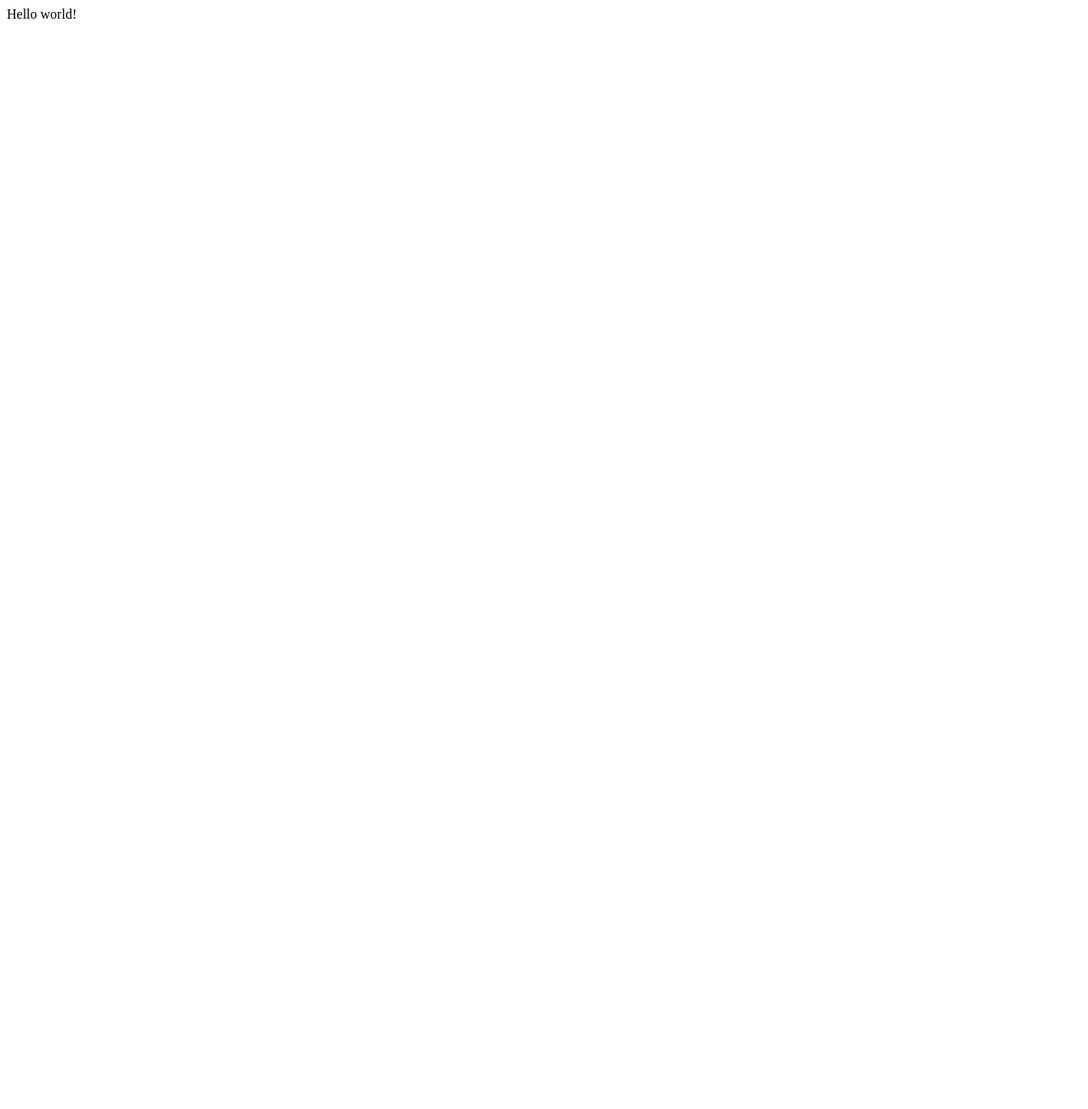
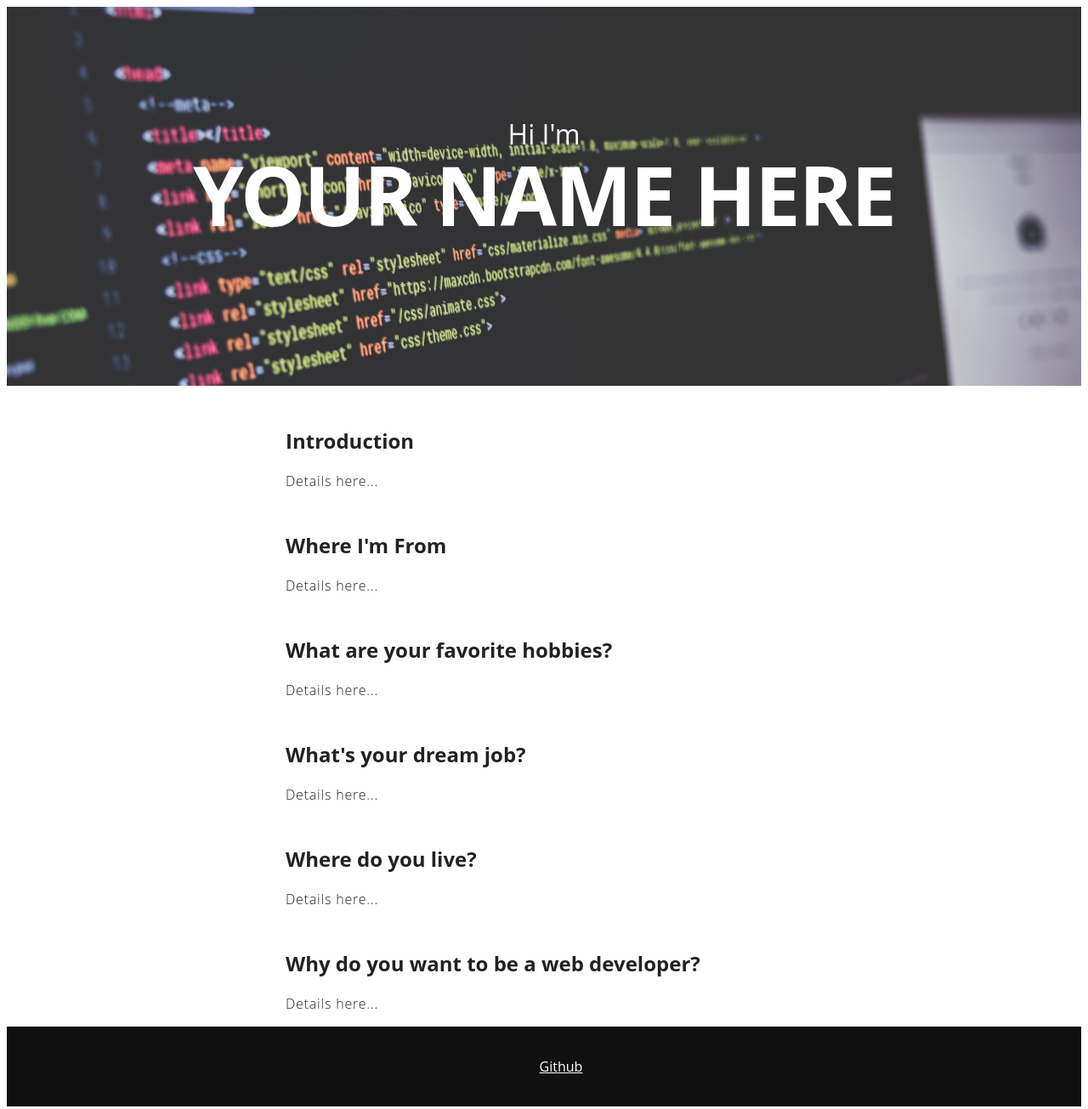
Before and after one commit to ahmedjalal93/ahmedjalal93.github.io, a plain HTML site: page index.html in a window 1280 px wide. Shown: the whole page at 85% size. Before the commit the page ends 800 px from the top, so only its background shows below. Drawn offline with Linux system fonts and the light colour scheme.

Commit message:
my first page

```diff
--- /dev/null
+++ b/css/style.css
@@ -0,0 +1,70 @@
+body {
+    color: #222222;
+    font-size: 1em;
+    font-family: "Open Sans", "Helvetica Neue", sans-serif;
+}
+
+.content-footer,
+.masthead-heading,
+.masthead-intro {
+  text-align: center;
+}
+
+.masthead {
+  padding: 6em 0;
+  background-image: url('../img/code.jpg');
+  background-size: cover;
+  background-repeat: no-repeat;
+}
+
+.masthead-intro {
+    margin-bottom: 0.1em;
+    font-size: 2em;
+    color: #ffffff;
+}
+
+.masthead-heading {
+    margin-top: -0.2em;
+    font-weight: bold;
+    font-size: 6em;
+    letter-spacing: -0.02em;
+    text-transform: uppercase;
+    color: #ffffff;
+}
+
+.details {
+    max-width: 38em;
+    margin-left: auto;
+    margin-right: auto;
+    margin-top: 2em;
+}
+
+.details > p {
+    font-weight: 300;
+    letter-spacing: 0.05em;
+}
+
+.details > h2 {
+    font-size: 1.2em;
+    font-weight: bold;
+    margin: 2em 0 1em 0;
+}
+
+section > h1 {
+    margin-top: 2em;
+}
+
+#footer {
+  padding: 20px 0;
+  text-align: center;
+  background-color: #111111;
+  text-decoration: none;
+}
+
+#footer a {
+  color: #ffffff;
+}
+.social > li {
+  display: inline-block;
+  margin: 0 5px;
+}
--- a/index.html
+++ b/index.html
@@ -1 +1,40 @@
-Hello world!
+<!doctype html>
+
+<html lang="en">
+
+<head>
+    <meta charset="utf-8">
+
+    <title>About Me</title>
+    <link rel="stylesheet" href="css/style.css">
+
+</head>
+
+<body>
+    <header class='masthead'>
+        <p class='masthead-intro'>Hi I'm</p>
+        <h1 class='masthead-heading'>Your Name Here</h1>
+    </header>
+    <section class="details">
+      <h1>Introduction</h1>
+      <p>Details here...</p>
+      <h1>Where I'm From</h1>
+      <p>Details here...</p>
+      <h1>What are your favorite hobbies?</h1>
+      <p>Details here...</p>
+      <h1>What's your dream job?</h1>
+      <p>Details here...</p>
+      <h1>Where do you live?</h1>
+      <p>Details here...</p>
+      <h1>Why do you want to be a web developer?</h1>
+      <p>Details here...</p>
+    </section>
+
+    <footer id="footer">
+        <ul class="social">
+          <li><a href="http://www.github.com/usernamehere">Github</a></li>
+        </ul>
+    </footer>
+</body>
+
+</html>
```
Also changed, not shown: README.md (added), img/code.jpg (added).
